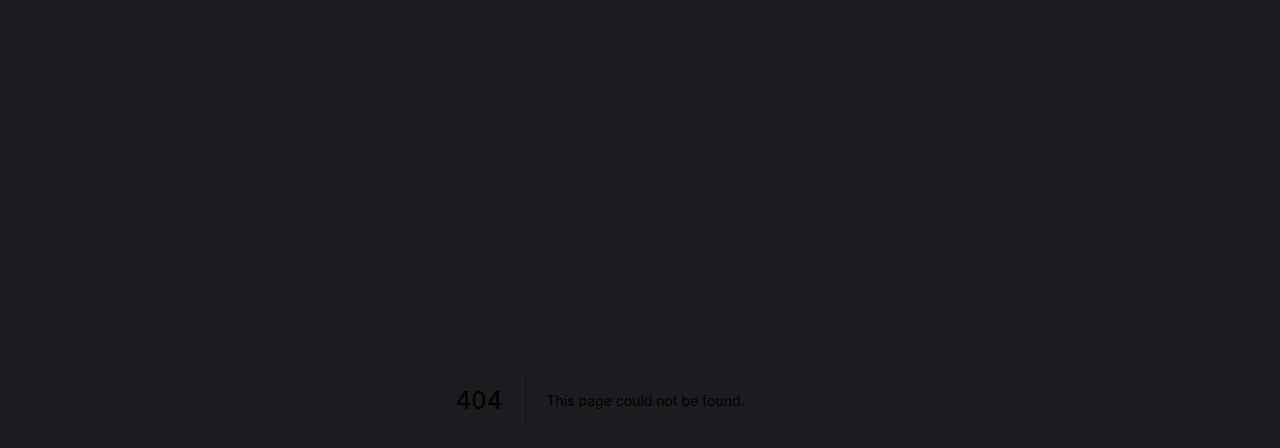
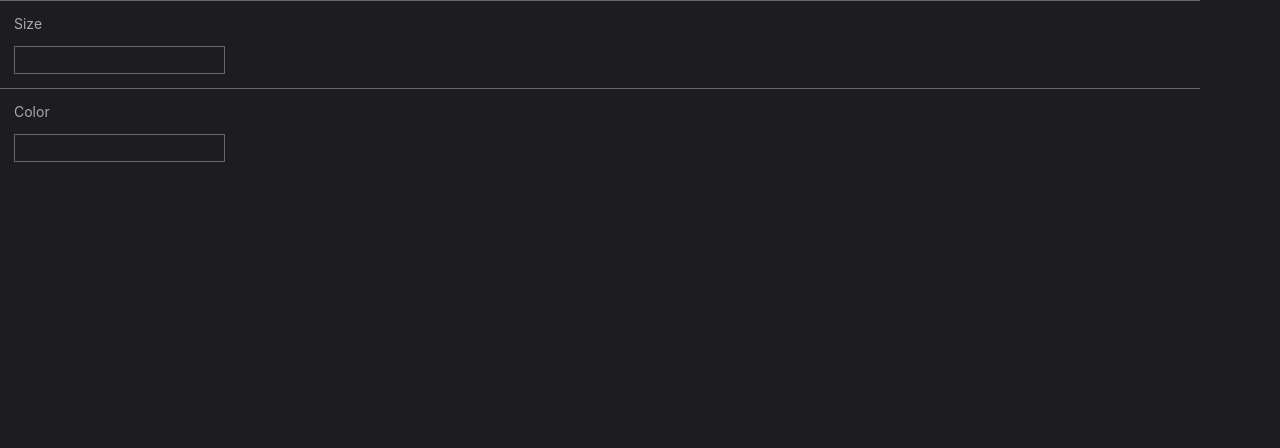
Before and after one commit to doing-something/playground, a Next.js app: page /canvas/draw/Form in a window 1280 px wide. Before the commit this address had no page. Shown: the top 448 px of the page. Built offline with nearby package versions, Linux system fonts and the light colour scheme.

Commit message:
Add Editor component to draw page

```diff
--- /dev/null
+++ b/pages/canvas/draw/Form.tsx
@@ -0,0 +1,19 @@
+import React from 'react'
+import FieldSet from '../../../components/Form/FieldSet'
+import Checkbox from '../../../components/Form/Checkbox'
+import TextField from '../../../components/Form/TextField'
+
+function Form() {
+    return (
+        <form>
+            <FieldSet title="Size">
+                <TextField name="size" />
+            </FieldSet>
+            <FieldSet title="Color">
+                <TextField name="color" />
+            </FieldSet>
+        </form>
+    )
+}
+
+export default Form
```
Also changed, not shown: pages/canvas/draw/index.tsx (+4 -3 lines).
